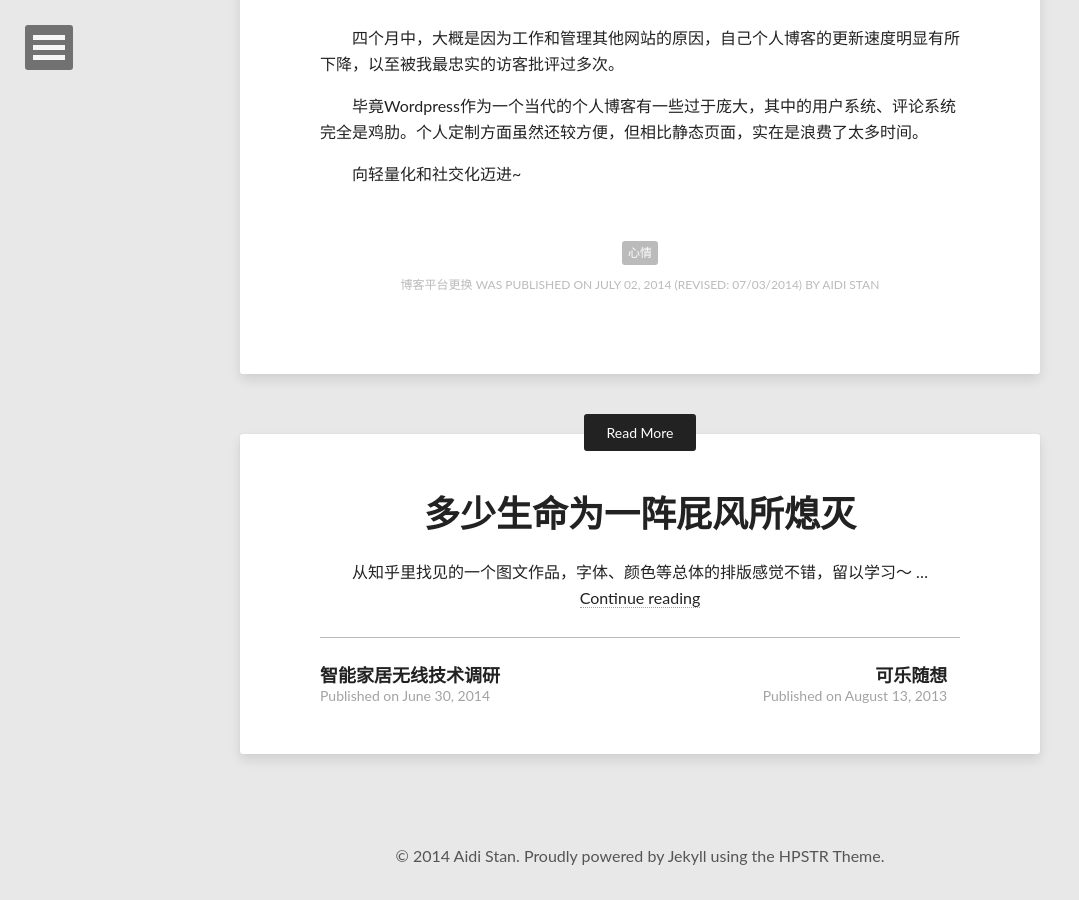
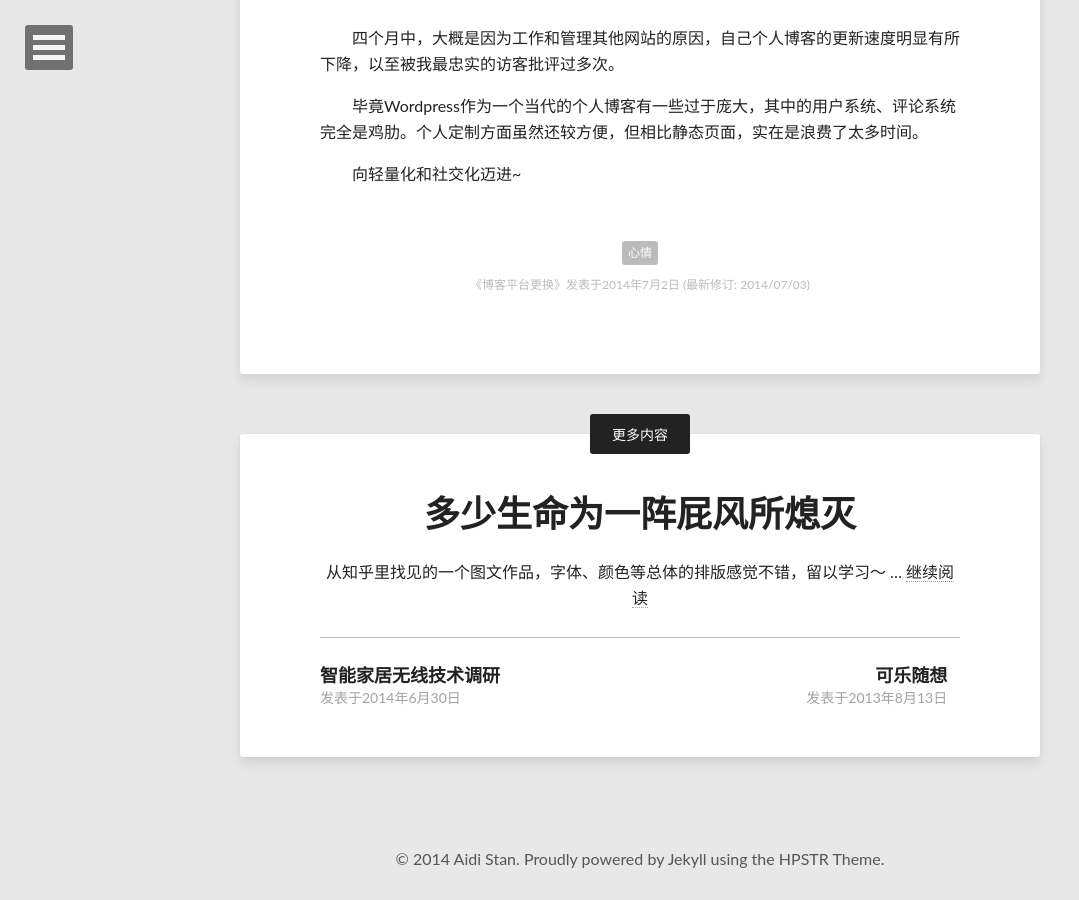
Before and after one commit to alex970448359/site-blog.aiditan.me, a Jekyll site: the page built from _posts/2014-07-02-platform-upgraded.md, in a window 1280 px wide and 900 px high, scrolled down 573 px. Shown: the whole window, without its empty margins (0-1079 px from the left). Built offline with Jekyll 4.4.1, drawn with Linux system fonts in a browser that asks for light colours; nearby versions of some CDN libraries.

Commit message:
Localize

```diff
--- a/_layouts/post.html
+++ b/_layouts/post.html
@@ -44,9 +44,8 @@
       {{ content }}
       <footer class="entry-meta">
         <span class="entry-tags">{% for tag in page.tags %}<a href="{{ site.url }}/tags/#{{ tag }}" title="Pages tagged {{ tag }}" class="tag">{{ tag }}</a>{% unless forloop.last %}{% endunless %}{% endfor %}</span>
-        <span><a href="{{ site.url }}{{ page.url }}" rel="bookmark" title="{{ page.title }}">{{ page.title }}</a> was published on <span class="entry-date date published updated"><time datetime="{{ page.date | date_to_xmlschema }}">{{ page.date | date: "%B %d, %Y" }}</time></span></span>
-        {% if page.modified %}(revised: <span class="entry-date date modified"><time datetime="{{ page.modified }}">{{ page.modified | date: "%m/%d/%Y" }}</time></span>){% endif %}
-        <span class="author vcard"><span class="fn"><a href="{{ site.url }}/about/" title="About {{ site.owner.name }}">{{ site.owner.name }}</a></span></span>
+        <span><a href="{{ site.url }}{{ page.url }}" rel="bookmark" title="{{ page.title }}">《{{ page.title }}》</a>发表于<span class="entry-date date published updated"><time datetime="{{ page.date | date_to_xmlschema }}">{{ page.date | date: "%Y年%-m月%-d日" }}</time></span></span>
+        {% if page.modified %}(最新修订: <span class="entry-date date modified"><time datetime="{{ page.modified }}">{{ page.modified | date: "%Y/%m/%d" }}</time></span>){% endif %}
         {% if page.share %}<div class="social-share">
           <ul class="socialcount socialcount-small inline-list">
             <li class="facebook"><a href="https://www.facebook.com/sharer/sharer.php?u={{ site.url }}{{ page.url }}" title="Share on Facebook"><span class="count"><i class="fa fa-facebook-square"></i> Like</span></a></li>
@@ -61,18 +60,18 @@
     <div class="read-more">
       {% for post in site.related_posts limit:1 %}
         <div class="read-more-header">
-          <a href="{{ site.url }}{{ page.previous.url }}" class="read-more-btn">Read More</a>
+          <a href="{{ site.url }}{{ page.previous.url }}" class="read-more-btn">更多内容</a>
         </div><!-- /.read-more-header -->
         <div class="read-more-content">
           <h3><a href="{{ site.url }}{{ post.url }}" title="{{ post.title }}">{{ post.title }}</a></h3>
-          <p>{% if post.description %}{{ post.description }}{% else %}{{ post.content | strip_html | strip_newlines | truncate: 140 }}&hellip;{% endif %} <a href="{{ site.url }}{{ post.url }}">Continue reading</a></p>
+          <p>{% if post.description %}{{ post.description }}{% else %}{{ post.content | strip_html | strip_newlines | truncate: 140 }}&hellip;{% endif %} <a href="{{ site.url }}{{ post.url }}">继续阅读</a></p>
         </div><!-- /.read-more-content -->
       {% endfor %}
       <div class="read-more-list">
         {% for post in site.related_posts limit:2 offset:1 %}
           <div class="list-item">
             <h4><a href="{{ site.url }}{{ post.url }}" title="{{ post.title }}">{{ post.title }}</a></h4>
-            <span>Published on {{ post.date | date: "%B %d, %Y" }}</span>
+            <span>发表于{{ post.date | date: "%Y年%-m月%-d日" }}</span>
           </div><!-- /.list-item -->
         {% endfor %}
       </div><!-- /.read-more-list -->
--- a/index.html
+++ b/index.html
@@ -13,7 +13,7 @@
 <article class="hentry">
   <header>
     <div class="entry-meta">
-      <span class="entry-date date published updated"><time datetime="{{ post.date | date_to_xmlschema }}"><a href="{{ site.url }}{{ post.url }}">{{ post.date | date: "%B %d, %Y" }}</a></time></span>{% if site.disqus_shortname and post.comments %}&nbsp; &bull; &nbsp;<span class="entry-comments"><a href="{{ site.url }}{{ post.url }}#disqus_thread">Comment</a></span>{% endif %}
+      <span class="entry-date date published updated"><time datetime="{{ post.date | date_to_xmlschema }}"><a href="{{ site.url }}{{ post.url }}">{{ post.date | date: "%Y年%-m月%-d日" }}</a></time></span>{% if site.disqus_shortname and post.comments %}&nbsp; &bull; &nbsp;<span class="entry-comments"><a href="{{ site.url }}{{ post.url }}#disqus_thread">Comment</a></span>{% endif %}
       {% if site.reading_time %}
       <span class="entry-reading-time pull-right">
         <i class="fa fa-clock-o"></i>
```
